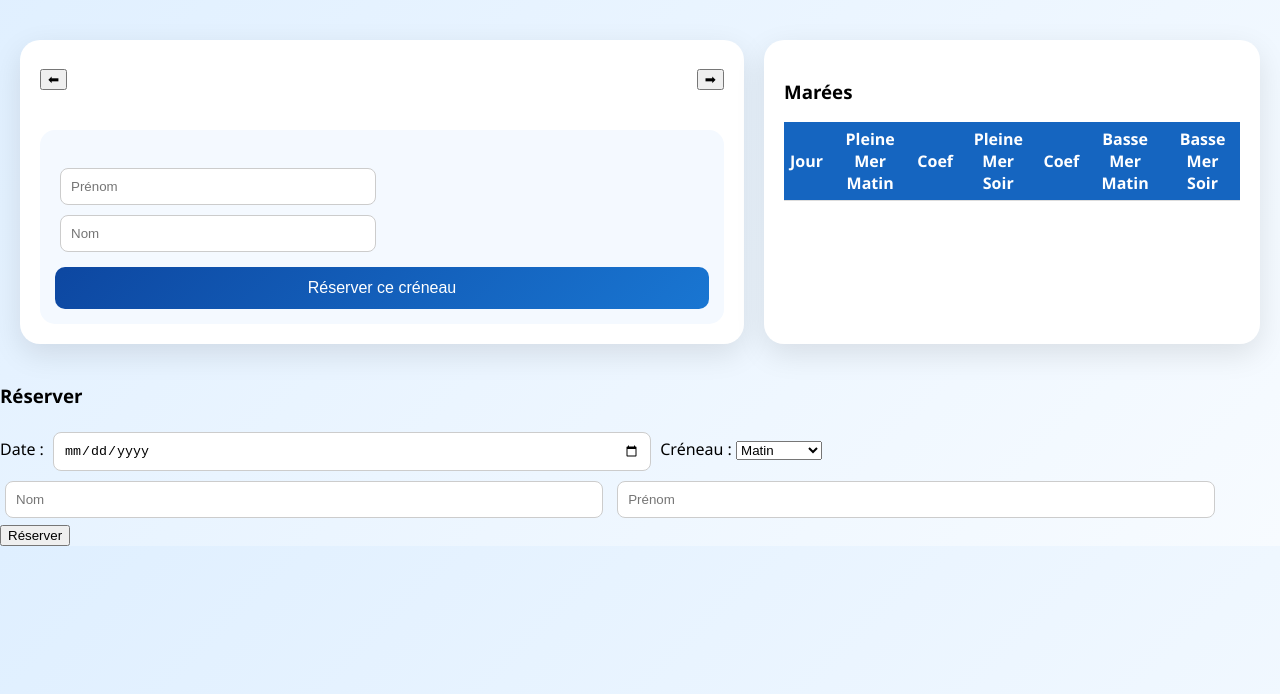
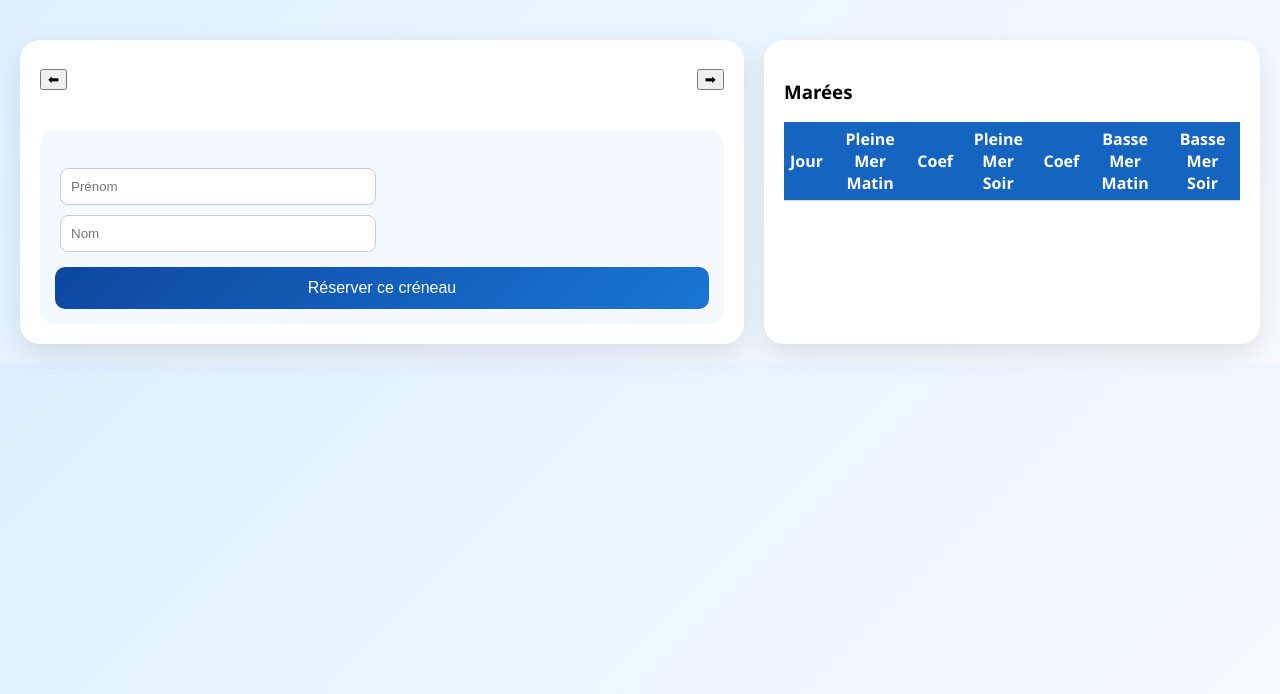
Before and after one commit to josephinegibert-ai/marees-reservation, a website: page public/index.html in a window 1280 px wide. Shown: the part 106-800 px from the top of the page. Drawn offline with Linux system fonts and the light colour scheme; no server answers.

Commit message:
retour bonne version

```diff
--- a/public/index.html
+++ b/public/index.html
@@ -247,24 +247,6 @@ th, td {
 
 </div>
 
-<div id="reservation">
-    <h3>Réserver</h3>
-
-    <label>Date :</label>
-    <input type="date" id="date">
-
-    <label>Créneau :</label>
-    <select id="creneau">
-        <option value="matin">Matin</option>
-        <option value="apres-midi">Après-midi</option>
-    </select>
-
-    <input type="text" id="nom" placeholder="Nom">
-    <input type="text" id="prenom" placeholder="Prénom">
-
-    <button onclick="reserver()">Réserver</button>
-</div>
-
 <script src="script.js"></script>
 
 </body>
--- a/public/script.js
+++ b/public/script.js
@@ -150,7 +150,7 @@ async function reserver() {
         body: JSON.stringify({ date: selectedDate, creneau: selectedSlot, nom, prenom })
     });
 
-    alert(`Réservation confirmée : ${new Date(selectedDate).toLocaleDateString("fr-FR")} (${selectedSlot})`);
+    alert(`Votre réservation le ${new Date(selectedDate).toLocaleDateString("fr-FR")} (${selectedSlot}) est confirmée`);
 
     await loadReservations();
     renderCalendar();
```
